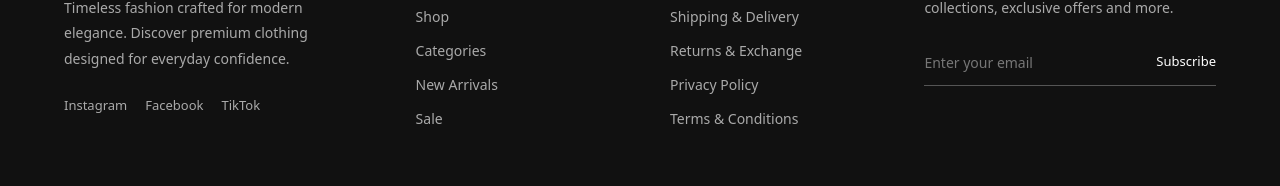
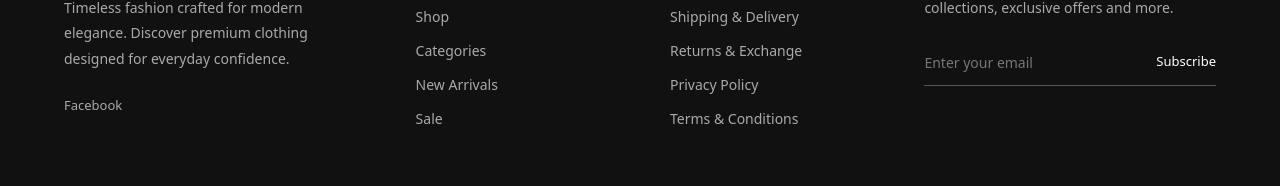
Before and after one commit to M-Zeeshan-Ahsan/clothing-ecommerce, a React (Vite) app in the folder client/: page /register in a window 1280 px wide. Shown: the part 1142-1328 px from the top of the page. Built offline with nearby package versions, Linux system fonts and the light colour scheme.

Commit message:
Update Footer.tsx

```diff
--- a/client/src/components/layout/footer/Footer.tsx
+++ b/client/src/components/layout/footer/Footer.tsx
@@ -53,17 +53,20 @@ const Footer = () => {
           </p>
 
           <div className="footer__socials">
-            <a href="#" aria-label="Instagram">
+            {/* <a href="#" aria-label="Instagram">
               Instagram
-            </a>
+            </a> */}
 
-            <a href="#" aria-label="Facebook">
+            <a
+              href="https://www.facebook.com/share/1TpMysw6Ag/"
+              aria-label="Facebook"
+            >
               Facebook
             </a>
 
-            <a href="#" aria-label="TikTok">
+            {/* <a href="#" aria-label="TikTok">
               TikTok
-            </a>
+            </a> */}
           </div>
         </div>
 
```
